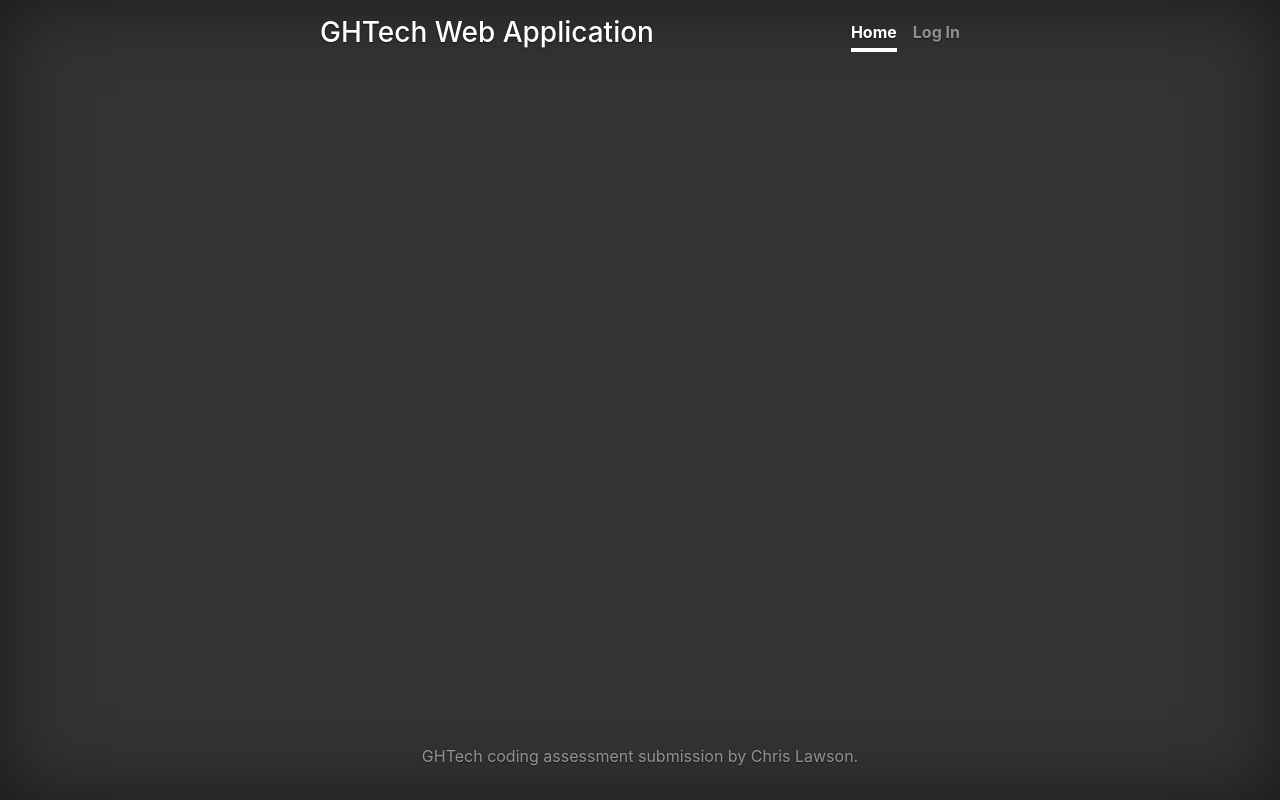
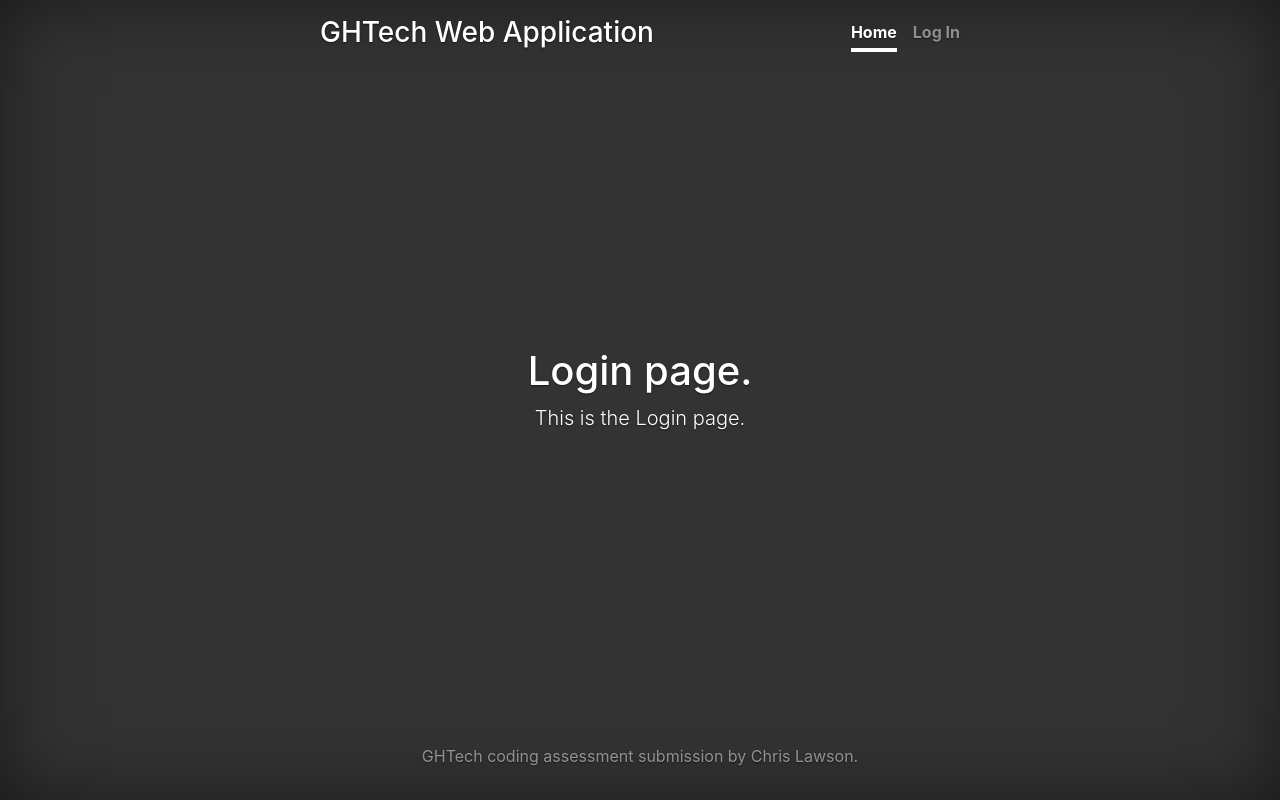
Before and after one commit to Chris2fourlaw/ghtech-web-application, a React (Create React App) app: page /login in a window 1280 px wide. Built offline with nearby package versions, Linux system fonts and the light colour scheme.

Commit message:
Add login page placeholder

```diff
--- a/src/App.js
+++ b/src/App.js
@@ -1,7 +1,7 @@
 import React from 'react';
 import { BrowserRouter as Router, Route, Switch } from 'react-router-dom';
 import {
-  Header, Footer, Landing,
+  Header, Footer, Landing, Login,
 } from './components';
 
 const App = () => (
@@ -11,7 +11,7 @@ const App = () => (
       <main role="main" className="inner content">
         <Switch>
           <Route path="/" exact component={() => <Landing />} />
-          {/* <Route path="/login" exact component={() => <Login />} /> */}
+          <Route path="/login" exact component={() => <Login />} />
         </Switch>
       </main>
       <Footer />
--- /dev/null
+++ b/src/components/Login.jsx
@@ -0,0 +1,10 @@
+import React from 'react';
+
+const Login = () => (
+  <div>
+    <h1 className="login-heading">Login page.</h1>
+    <p className="lead">This is the Login page.</p>
+  </div>
+);
+
+export default Login;
--- a/src/components/index.js
+++ b/src/components/index.js
@@ -1,3 +1,4 @@
 export { default as Footer } from './Footer';
 export { default as Landing } from './Landing';
 export { default as Header } from './Header';
+export { default as Login } from './Login';
```
